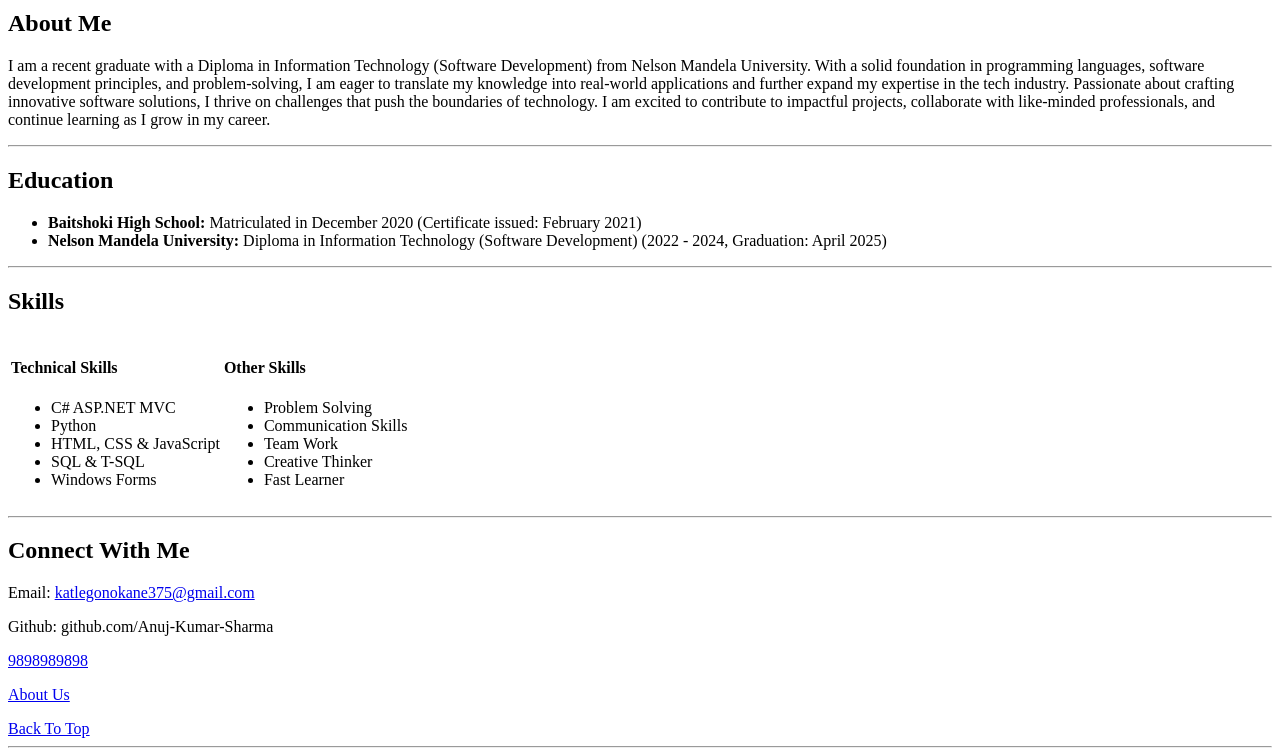
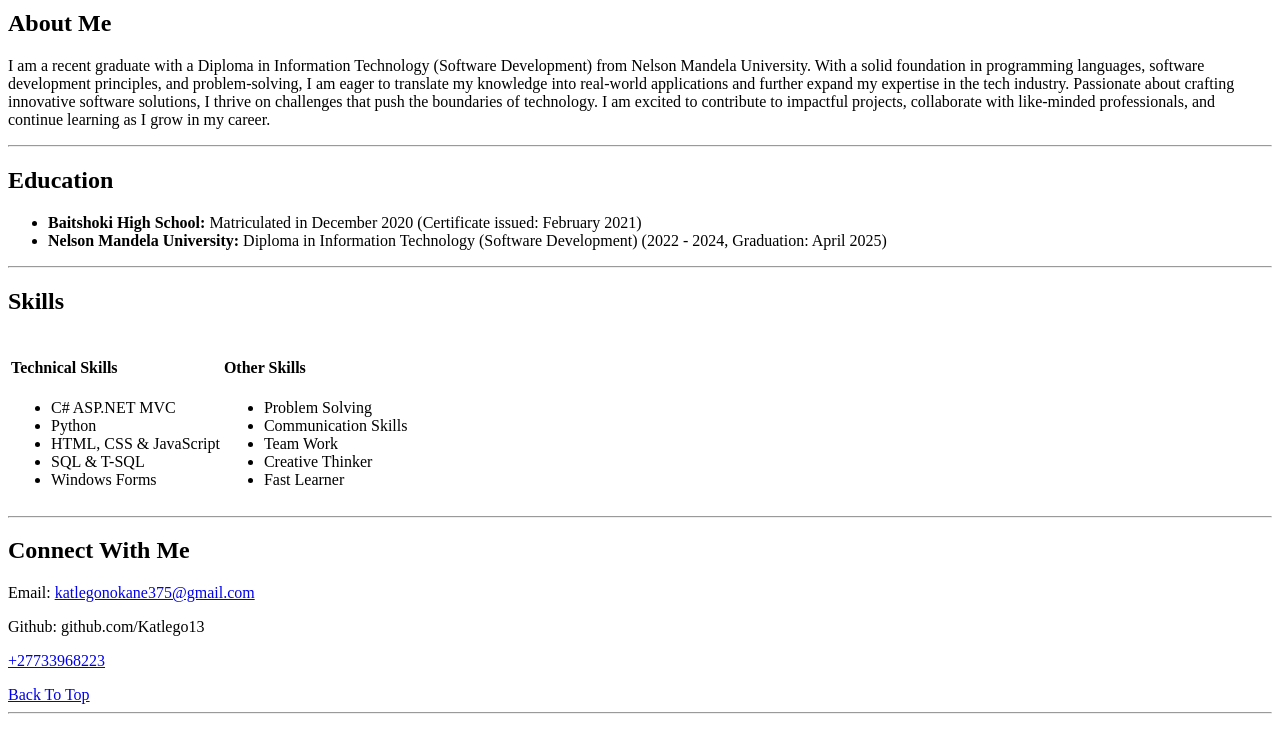
Before and after one commit to Katlego13/HexSoftwares_Resume-Project, a plain HTML site: page index.html in a window 1280 px wide. Shown: the part 249-1005 px from the top of the page. After the commit the page ends 971 px from the top, so only its background shows below. Drawn offline with Linux system fonts and the light colour scheme.

Commit message:
Updating the footer

```diff
--- a/index.html
+++ b/index.html
@@ -12,9 +12,9 @@
         <table>
             <tr>
                 <td>
-                    <a href="https://www.github.com/Anuj-Kumar-Sharma">
+                    <a href="https://github.com/Katlego13">
                         <img style="float: left;" width="200" src="WhatsApp Image 2024-08-04 at 18.36.44_07762aeb.jpg"
-                            alt="Anuj Kumar Sharma's Photo">
+                            alt="Katlego Nokane's Photo">
                     </a>
                 </td>
                 <td>
@@ -87,13 +87,9 @@
     <footer id="contactme">
         <h2 id="contact">Connect With Me</h2>
         <p>Email: <a href="katlegonokane375@gmail.com">katlegonokane375@gmail.com</a></p>
-        <p>Github: github.com/Anuj-Kumar-Sharma</p>
-        <a href="tel:+919898989898">
-            <p>9898989898</p>
-        </a>
-
-        <a href="aboutus.html">
-            <p>About Us</p>
+        <p>Github: github.com/Katlego13</p>
+        <a href="tel:+27733968223">
+            <p>+27733968223</p>
         </a>
 
         <a href="#">Back To Top</a>
```
